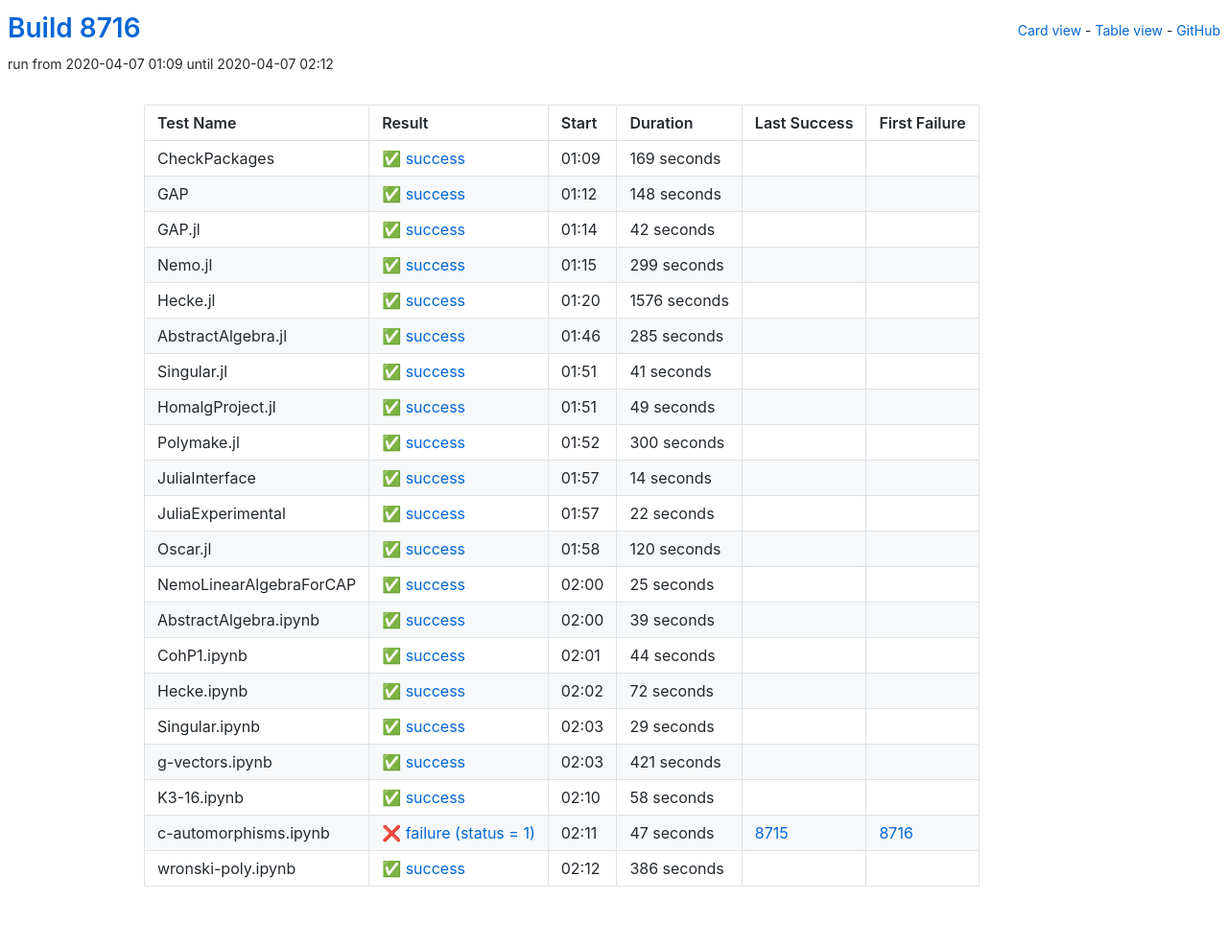
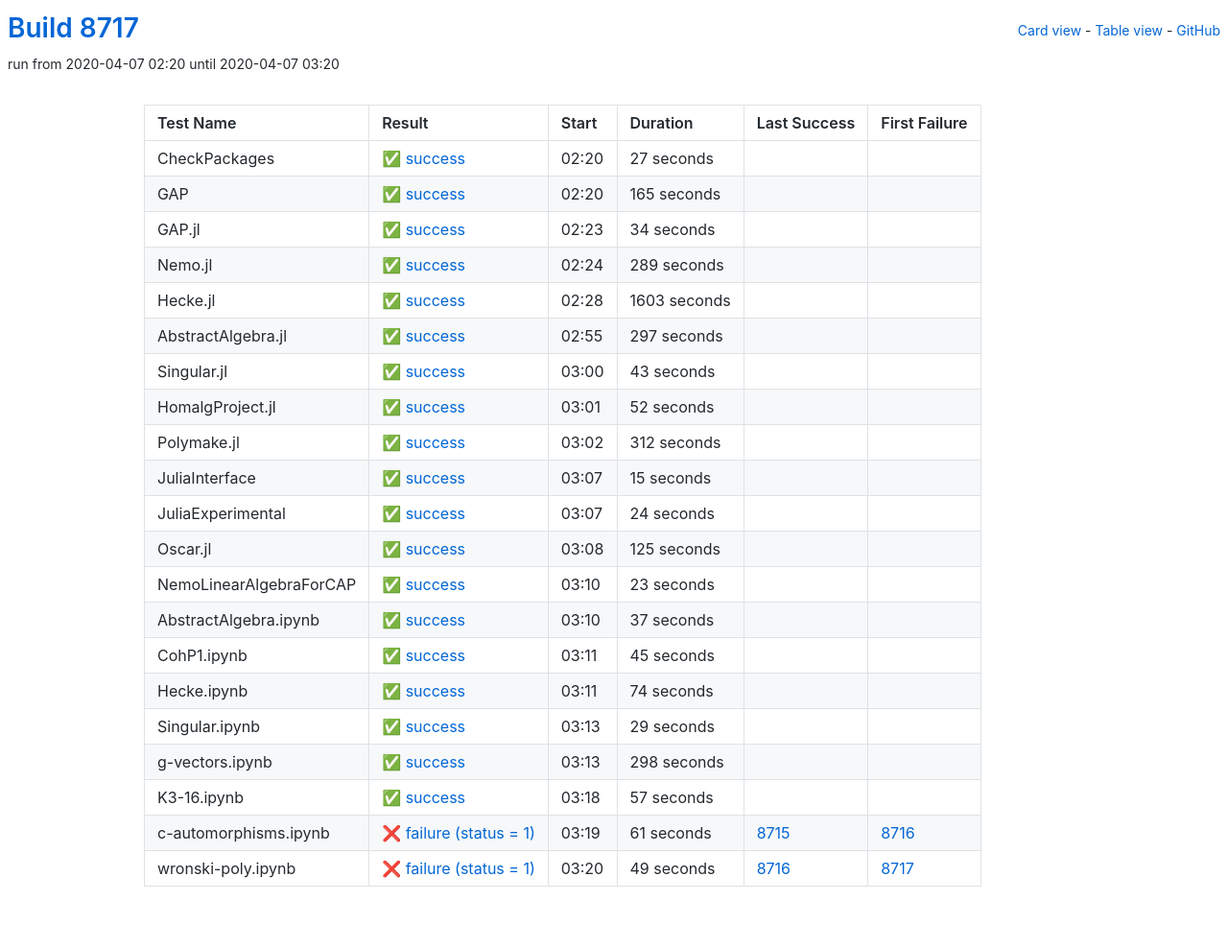
Before and after one commit to oscar-system/oscar-ci-status, a Jekyll site: the page built from table.html, in a window 1280 px wide. Shown: the whole page at 96% size. Built offline with Jekyll 4.4.1, drawn with Linux system fonts in a browser that asks for light colours.

Commit message:
Build 8717

```diff
--- a/_data/ci.yml
+++ b/_data/ci.yml
@@ -1,181 +1,181 @@
-build: 8716
-build_url: https://oscarci.mathematik.uni-kl.de/job/oscar/8716/
+build: 8717
+build_url: https://oscarci.mathematik.uni-kl.de/job/oscar/8717/
 job: oscar
 tests:
-- duration: 169
+- duration: 27
   exitcode: 0
   first_failure: false
   first_failure_url: null
   last_success: false
   last_success_url: null
-  log: https://oscarci.mathematik.uni-kl.de/job/oscar/8716/artifact/logs/build-8716/CheckPackages.log
+  log: https://oscarci.mathematik.uni-kl.de/job/oscar/8717/artifact/logs/build-8717/CheckPackages.log
   name: CheckPackages
-  start: 2020-04-07 01:09
+  start: 2020-04-07 02:20
   status: success
   success: true
-- duration: 148
+- duration: 165
   exitcode: 0
   first_failure: false
   first_failure_url: null
   last_success: false
   last_success_url: null
-  log: https://oscarci.mathematik.uni-kl.de/job/oscar/8716/artifact/logs/build-8716/GAP.log
+  log: https://oscarci.mathematik.uni-kl.de/job/oscar/8717/artifact/logs/build-8717/GAP.log
   name: GAP
-  start: 2020-04-07 01:12
+  start: 2020-04-07 02:20
   status: success
   success: true
-- duration: 42
+- duration: 34
   exitcode: 0
   first_failure: false
   first_failure_url: null
   last_success: false
   last_success_url: null
-  log: https://oscarci.mathematik.uni-kl.de/job/oscar/8716/artifact/logs/build-8716/GAP.jl.log
+  log: https://oscarci.mathematik.uni-kl.de/job/oscar/8717/artifact/logs/build-8717/GAP.jl.log
   name: GAP.jl
-  start: 2020-04-07 01:14
+  start: 2020-04-07 02:23
   status: success
   success: true
-- duration: 299
+- duration: 289
   exitcode: 0
   first_failure: false
   first_failure_url: null
   last_success: false
   last_success_url: null
-  log: https://oscarci.mathematik.uni-kl.de/job/oscar/8716/artifact/logs/build-8716/Nemo.jl.log
+  log: https://oscarci.mathematik.uni-kl.de/job/oscar/8717/artifact/logs/build-8717/Nemo.jl.log
   name: Nemo.jl
-  start: 2020-04-07 01:15
+  start: 2020-04-07 02:24
   status: success
   success: true
-- duration: 1576
+- duration: 1603
   exitcode: 0
   first_failure: false
   first_failure_url: null
   last_success: false
   last_success_url: null
-  log: https://oscarci.mathematik.uni-kl.de/job/oscar/8716/artifact/logs/build-8716/Hecke.jl.log
+  log: https://oscarci.mathematik.uni-kl.de/job/oscar/8717/artifact/logs/build-8717/Hecke.jl.log
   name: Hecke.jl
-  start: 2020-04-07 01:20
+  start: 2020-04-07 02:28
   status: success
   success: true
-- duration: 285
+- duration: 297
   exitcode: 0
   first_failure: false
   first_failure_url: null
   last_success: false
   last_success_url: null
-  log: https://oscarci.mathematik.uni-kl.de/job/oscar/8716/artifact/logs/build-8716/AbstractAlgebra.jl.log
+  log: https://oscarci.mathematik.uni-kl.de/job/oscar/8717/artifact/logs/build-8717/AbstractAlgebra.jl.log
   name: AbstractAlgebra.jl
-  start: 2020-04-07 01:46
+  start: 2020-04-07 02:55
   status: success
   success: true
-- duration: 41
+- duration: 43
   exitcode: 0
   first_failure: false
   first_failure_url: null
   last_success: false
   last_success_url: null
-  log: https://oscarci.mathematik.uni-kl.de/job/oscar/8716/artifact/logs/build-8716/Singular.jl.log
+  log: https://oscarci.mathematik.uni-kl.de/job/oscar/8717/artifact/logs/build-8717/Singular.jl.log
   name: Singular.jl
-  start: 2020-04-07 01:51
+  start: 2020-04-07 03:00
   status: success
   success: true
-- duration: 49
+- duration: 52
   exitcode: 0
   first_failure: false
   first_failure_url: null
   last_success: false
   last_success_url: null
-  log: https://oscarci.mathematik.uni-kl.de/job/oscar/8716/artifact/logs/build-8716/HomalgProject.jl.log
+  log: https://oscarci.mathematik.uni-kl.de/job/oscar/8717/artifact/logs/build-8717/HomalgProject.jl.log
   name: HomalgProject.jl
-  start: 2020-04-07 01:51
+  start: 2020-04-07 03:01
   status: success
   success: true
-- duration: 300
+- duration: 312
   exitcode: 0
   first_failure: false
   first_failure_url: null
   last_success: false
   last_success_url: null
-  log: https://oscarci.mathematik.uni-kl.de/job/oscar/8716/artifact/logs/build-8716/Polymake.jl.log
+  log: https://oscarci.mathematik.uni-kl.de/job/oscar/8717/artifact/logs/build-8717/Polymake.jl.log
   name: Polymake.jl
-  start: 2020-04-07 01:52
+  start: 2020-04-07 03:02
   status: success
   success: true
-- duration: 14
+- duration: 15
   exitcode: 0
   first_failure: false
   first_failure_url: null
   last_success: false
   last_success_url: null
-  log: https://oscarci.mathematik.uni-kl.de/job/oscar/8716/artifact/logs/build-8716/JuliaInterface.log
+  log: https://oscarci.mathematik.uni-kl.de/job/oscar/8717/artifact/logs/build-8717/JuliaInterface.log
   name: JuliaInterface
-  start: 2020-04-07 01:57
+  start: 2020-04-07 03:07
   status: success
   success: true
-- duration: 22
+- duration: 24
   exitcode: 0
   first_failure: false
   first_failure_url: null
   last_success: false
   last_success_url: null
-  log: https://oscarci.mathematik.uni-kl.de/job/oscar/8716/artifact/logs/build-8716/JuliaExperimental.log
+  log: https://oscarci.mathematik.uni-kl.de/job/oscar/8717/artifact/logs/build-8717/JuliaExperimental.log
   name: JuliaExperimental
-  start: 2020-04-07 01:57
+  start: 2020-04-07 03:07
   status: success
   success: true
-- duration: 120
+- duration: 125
   exitcode: 0
   first_failure: false
   first_failure_url: null
   last_success: false
   last_success_url: null
-  log: https://oscarci.mathematik.uni-kl.de/job/oscar/8716/artifact/logs/build-8716/Oscar.jl.log
+  log: https://oscarci.mathematik.uni-kl.de/job/oscar/8717/artifact/logs/build-8717/Oscar.jl.log
   name: Oscar.jl
-  start: 2020-04-07 01:58
+  start: 2020-04-07 03:08
   status: success
   success: true
-- duration: 25
+- duration: 23
   exitcode: 0
   first_failure: false
   first_failure_url: null
   last_success: false
   last_success_url: null
-  log: https://oscarci.mathematik.uni-kl.de/job/oscar/8716/artifact/logs/build-8716/NemoLinearAlgebraForCAP.log
+  log: https://oscarci.mathematik.uni-kl.de/job/oscar/8717/artifact/logs/build-8717/NemoLinearAlgebraForCAP.log
   name: NemoLinearAlgebraForCAP
-  start: 2020-04-07 02:00
+  start: 2020-04-07 03:10
   status: success
   success: true
-- duration: 39
+- duration: 37
   exitcode: 0
   first_failure: false
   first_failure_url: null
   last_success: false
   last_success_url: null
-  log: https://oscarci.mathematik.uni-kl.de/job/oscar/8716/artifact/logs/build-8716/AbstractAlgebra.ipynb.log
+  log: https://oscarci.mathematik.uni-kl.de/job/oscar/8717/artifact/logs/build-8717/AbstractAlgebra.ipynb.log
   name: AbstractAlgebra.ipynb
-  start: 2020-04-07 02:00
+  start: 2020-04-07 03:10
   status: success
   success: true
-- duration: 44
+- duration: 45
   exitcode: 0
   first_failure: false
   first_failure_url: null
   last_success: false
   last_success_url: null
-  log: https://oscarci.mathematik.uni-kl.de/job/oscar/8716/artifact/logs/build-8716/CohP1.ipynb.log
+  log: https://oscarci.mathematik.uni-kl.de/job/oscar/8717/artifact/logs/build-8717/CohP1.ipynb.log
   name: CohP1.ipynb
-  start: 2020-04-07 02:01
+  start: 2020-04-07 03:11
   status: success
   success: true
-- duration: 72
+- duration: 74
   exitcode: 0
   first_failure: false
   first_failure_url: null
   last_success: false
   last_success_url: null
-  log: https://oscarci.mathematik.uni-kl.de/job/oscar/8716/artifact/logs/build-8716/Hecke.ipynb.log
+  log: https://oscarci.mathematik.uni-kl.de/job/oscar/8717/artifact/logs/build-8717/Hecke.ipynb.log
   name: Hecke.ipynb
-  start: 2020-04-07 02:02
+  start: 2020-04-07 03:11
   status: success
   success: true
 - duration: 29
@@ -184,52 +184,52 @@ tests:
   first_failure_url: null
   last_success: false
   last_success_url: null
-  log: https://oscarci.mathematik.uni-kl.de/job/oscar/8716/artifact/logs/build-8716/Singular.ipynb.log
+  log: https://oscarci.mathematik.uni-kl.de/job/oscar/8717/artifact/logs/build-8717/Singular.ipynb.log
   name: Singular.ipynb
-  start: 2020-04-07 02:03
+  start: 2020-04-07 03:13
   status: success
   success: true
-- duration: 421
+- duration: 298
   exitcode: 0
   first_failure: false
   first_failure_url: null
   last_success: false
   last_success_url: null
-  log: https://oscarci.mathematik.uni-kl.de/job/oscar/8716/artifact/logs/build-8716/g-vectors.ipynb.log
+  log: https://oscarci.mathematik.uni-kl.de/job/oscar/8717/artifact/logs/build-8717/g-vectors.ipynb.log
   name: g-vectors.ipynb
-  start: 2020-04-07 02:03
+  start: 2020-04-07 03:13
   status: success
   success: true
-- duration: 58
+- duration: 57
   exitcode: 0
   first_failure: false
   first_failure_url: null
   last_success: false
   last_success_url: null
-  log: https://oscarci.mathematik.uni-kl.de/job/oscar/8716/artifact/logs/build-8716/K3-16.ipynb.log
+  log: https://oscarci.mathematik.uni-kl.de/job/oscar/8717/artifact/logs/build-8717/K3-16.ipynb.log
   name: K3-16.ipynb
-  start: 2020-04-07 02:10
+  start: 2020-04-07 03:18
   status: success
   success: true
-- duration: 47
+- duration: 61
   exitcode: 1
   first_failure: 8716
   first_failure_url: https://oscarci.mathematik.uni-kl.de/job/oscar/8716/
   last_success: 8715
   last_success_url: https://oscarci.mathematik.uni-kl.de/job/oscar/8715/
-  log: https://oscarci.mathematik.uni-kl.de/job/oscar/8716/artifact/logs/build-8716/c-automorphisms.ipynb.log
+  log: https://oscarci.mathematik.uni-kl.de/job/oscar/8717/artifact/logs/build-8717/c-automorphisms.ipynb.log
   name: c-automorphisms.ipynb
-  start: 2020-04-07 02:11
+  start: 2020-04-07 03:19
   status: failure
   success: false
-- duration: 386
-  exitcode: 0
-  first_failure: false
-  first_failure_url: null
-  last_success: false
-  last_success_url: null
-  log: https://oscarci.mathematik.uni-kl.de/job/oscar/8716/artifact/logs/build-8716/wronski-poly.ipynb.log
+- duration: 49
+  exitcode: 1
+  first_failure: 8717
+  first_failure_url: https://oscarci.mathematik.uni-kl.de/job/oscar/8717/
+  last_success: 8716
+  last_success_url: https://oscarci.mathematik.uni-kl.de/job/oscar/8716/
+  log: https://oscarci.mathematik.uni-kl.de/job/oscar/8717/artifact/logs/build-8717/wronski-poly.ipynb.log
   name: wronski-poly.ipynb
-  start: 2020-04-07 02:12
-  status: success
-  success: true
+  start: 2020-04-07 03:20
+  status: failure
+  success: false
```
Also changed, not shown: README.md.
